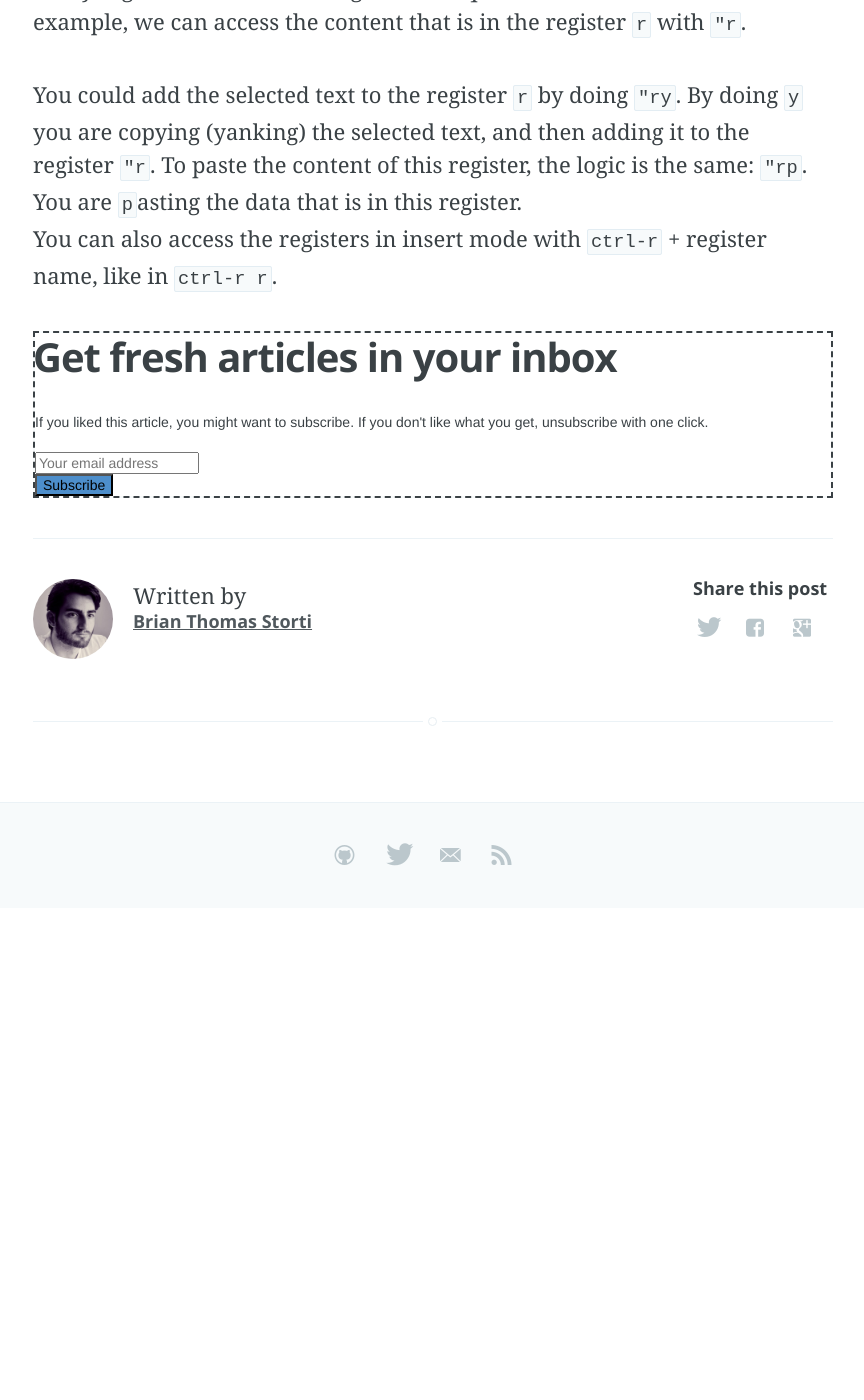
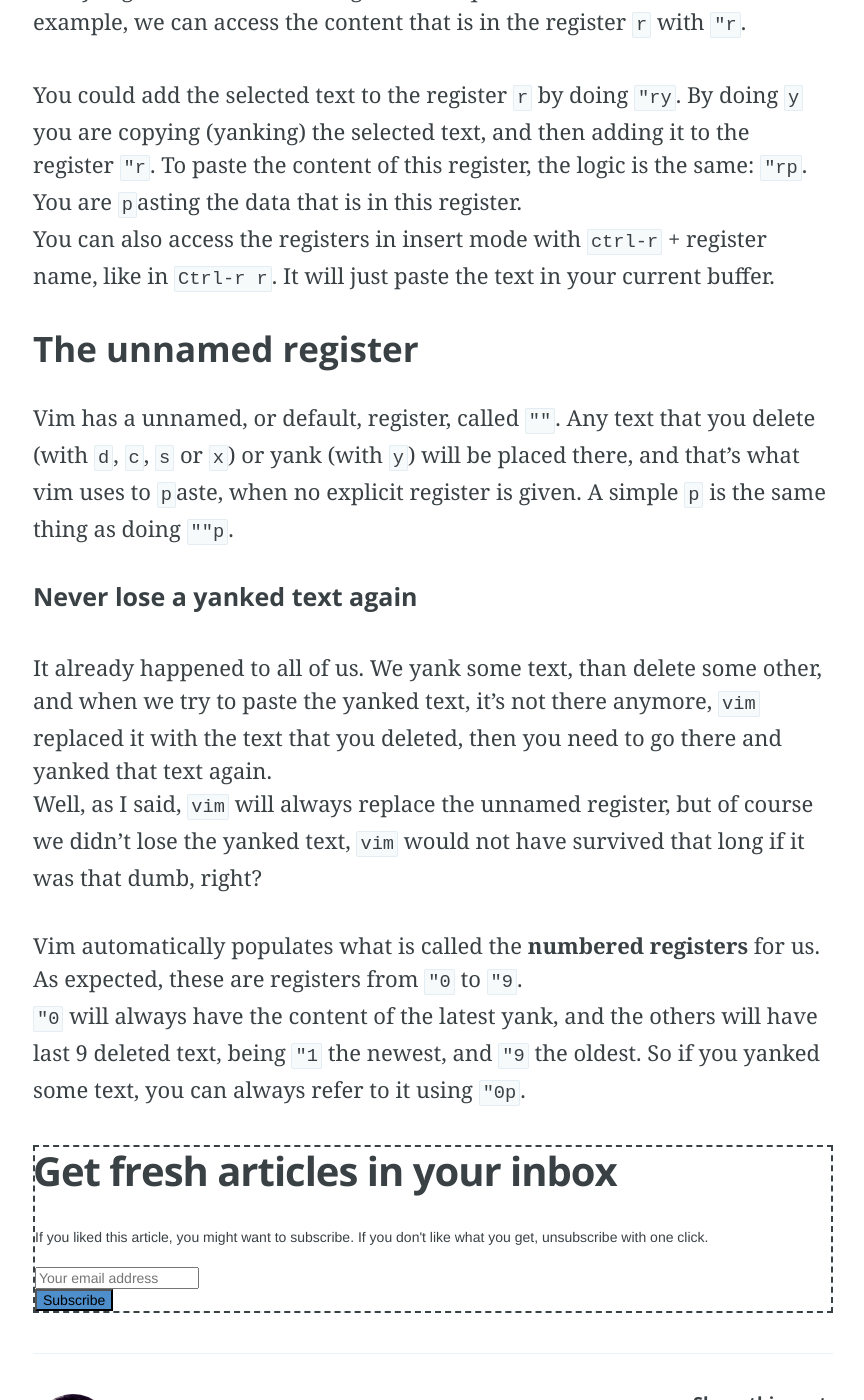
Before and after one commit to brianstorti/brianstorti.github.io, a Jekyll site: the page built from _posts/2015-02-09-vim-registers.md, in a window 1280 px wide and 1400 px high, scrolled down 1318 px. Shown: the whole window, without its empty margins (207-1071 px from the left). Built offline with Jekyll 4.4.1, drawn with Linux system fonts in a browser that asks for light colours; Markdown is read by kramdown in place of the engine named in the settings; a script that is not in the unit is left out; comment, search, counter and statistics services are not loaded; before the commit the page ends 2226 px from its top, so only the background shows below that.

Commit message:
unnamed and numbered registers

```diff
--- a/_posts/2015-02-09-vim-registers.md
+++ b/_posts/2015-02-09-vim-registers.md
@@ -21,4 +21,19 @@ Every register is accessed using a double quote before its name. For example, we
 
 You could add the selected text to the register `r` by doing `"ry`. By doing `y` you are copying (yanking) the selected text, and then adding it to the register `"r`.
 To paste the content of this register, the logic is the same: `"rp`. You are `p`asting the data that is in this register.
-You can also access the registers in insert mode with `ctrl-r` + register name, like in `ctrl-r r`.
+You can also access the registers in insert mode with `ctrl-r` + register name, like in `Ctrl-r r`. It will just paste the text in your current buffer.
+
+### The unnamed register
+
+Vim has a unnamed, or default, register, called `""`. Any text that you delete (with `d`, `c`, `s` or `x`) or yank (with `y`) will be placed there, and that's what vim uses to `p`aste, when no explicit register is given.
+A simple `p` is the same thing as doing `""p`.
+
+##### Never lose a yanked text again
+
+It already happened to all of us. We yank some text, than delete some other, and when we try to paste the yanked text, it's not there anymore, `vim` replaced it with the text that you deleted, then you need
+to go there and yanked that text again.
+Well, as I said, `vim` will always replace the unnamed register, but of course we didn't lose the yanked text, `vim` would not have survived that long if it was that dumb, right?
+
+Vim automatically populates what is called the **numbered registers** for us. As expected, these are registers from `"0` to `"9`.
+`"0` will always have the content of the latest yank,
+and the others will have last 9 deleted text, being `"1` the newest, and `"9` the oldest. So if you yanked some text, you can always refer to it using `"0p`.
```
